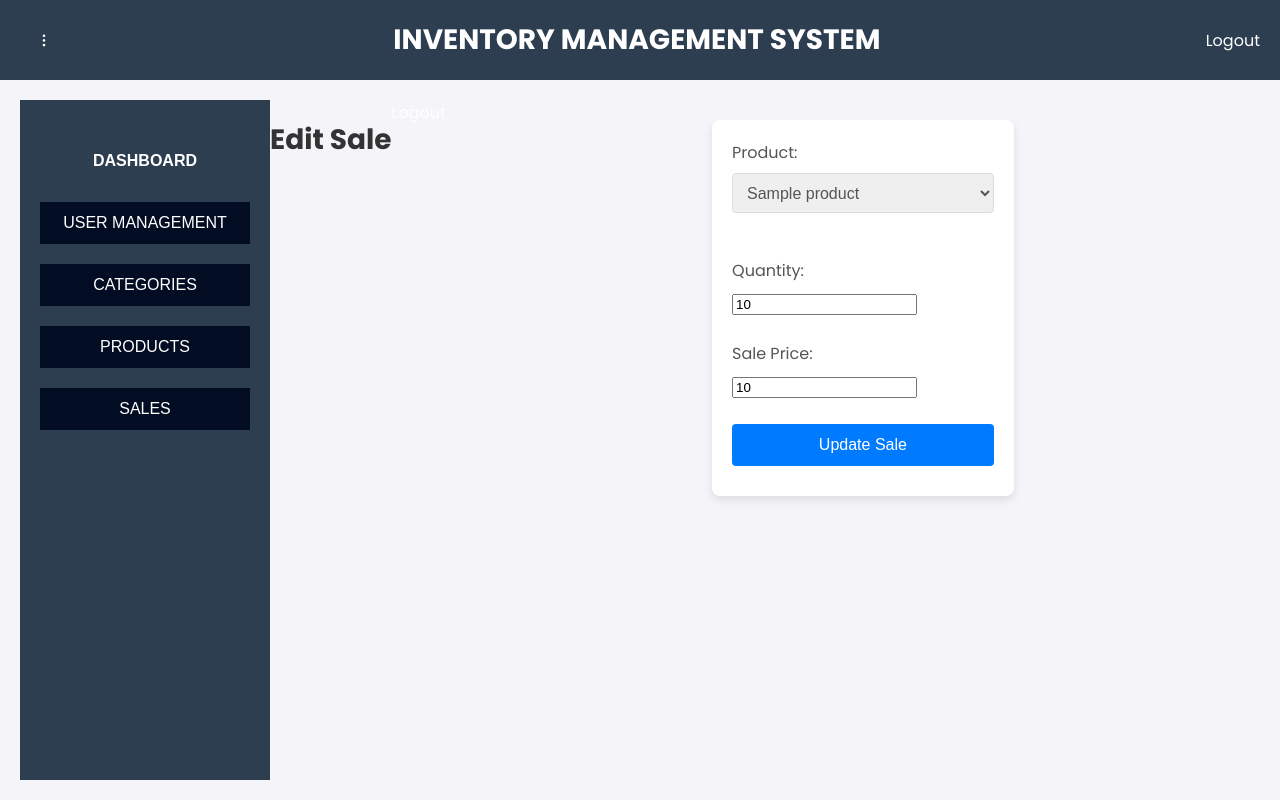
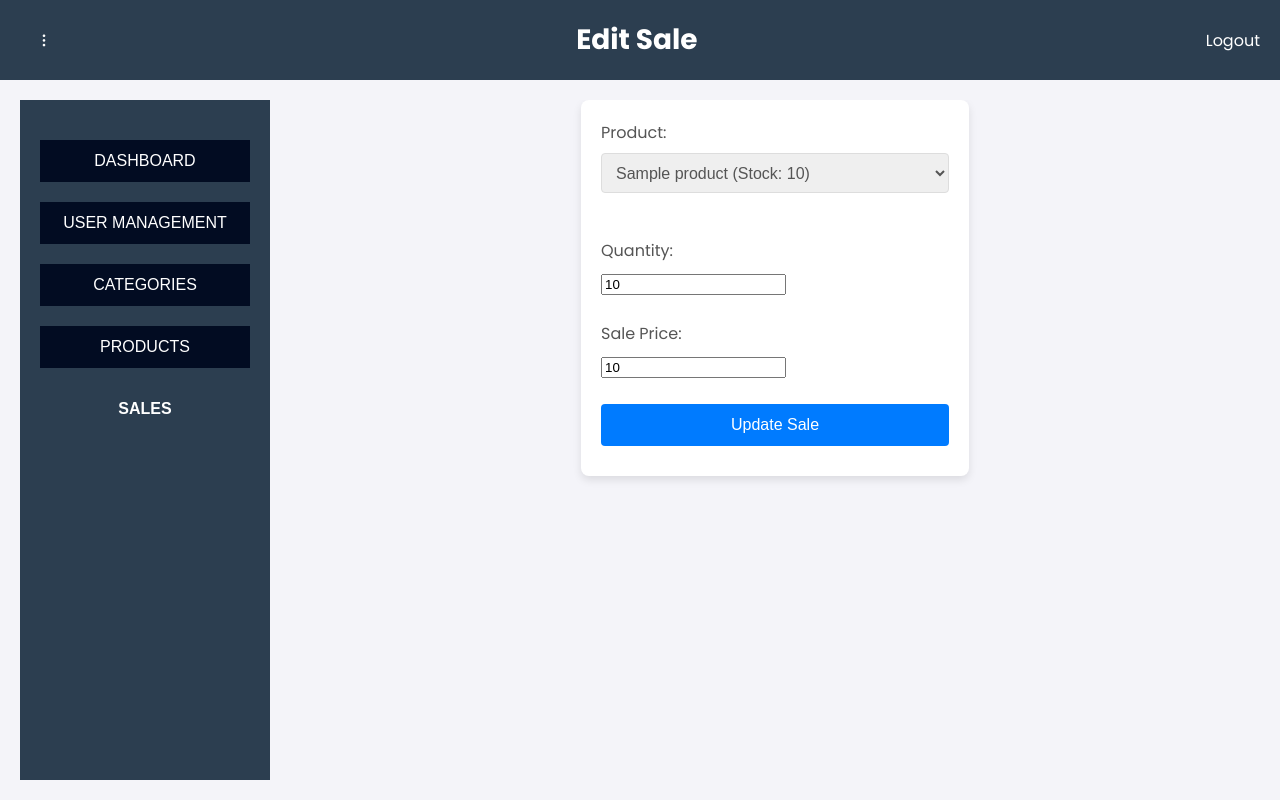
Before and after one commit to njeayyy/inventory, a PHP site: page /edit_sale.php?id=1 in a window 1280 px wide. Run offline with PHP 8.4, Linux system fonts and the light colour scheme; tables that the repository leaves empty or names only in its code hold one stand-in row (values such as "Sample post"); some libraries are stand-ins or nearby versions.

Commit message:
quantity adjust - edit sale

```diff
--- a/admin dashboard/admin/edit_sale.php
+++ b/admin dashboard/admin/edit_sale.php
@@ -21,7 +21,7 @@ if ($sale_result->num_rows === 0) {
 $sale = $sale_result->fetch_assoc();
 
 // Fetch products for the dropdown
-$product_result = $conn->query("SELECT id, product_name FROM products");
+$product_result = $conn->query("SELECT id, product_name, in_stock FROM products");
 
 if (!$product_result) {
     die("Failed to fetch products: " . $conn->error);
@@ -30,28 +30,51 @@ if (!$product_result) {
 // Handle form submission
 if ($_SERVER['REQUEST_METHOD'] === 'POST') {
     $product_id = $_POST['product_id'];
-    $quantity = $_POST['quantity'];
+    $new_quantity = $_POST['quantity'];
     $sale_price = $_POST['sale_price'];
-    $total_amount = $quantity * $sale_price;
+    $total_amount = $new_quantity * $sale_price;
 
-    // Update the sale in the database
-    $update_query = $conn->prepare("UPDATE sales SET product_id = ?, quantity = ?, sale_price = ?, total_amount = ? WHERE id = ?");
-    $update_query->bind_param("iiidi", $product_id, $quantity, $sale_price, $total_amount, $sale_id);
+    // Calculate the difference in quantities
+    $quantity_difference = $new_quantity - $sale['quantity'];
+    $old_product_id = $sale['product_id'];
 
-    if ($update_query->execute()) {
+    // Start transaction
+    $conn->begin_transaction();
+
+    try {
+        // Update the stock for the old product if the product is changed
+        if ($old_product_id != $product_id) {
+            $conn->query("UPDATE products SET in_stock = in_stock + {$sale['quantity']} WHERE id = $old_product_id");
+            $conn->query("UPDATE products SET in_stock = in_stock - $new_quantity WHERE id = $product_id");
+        } else {
+            // Adjust stock for the same product
+            $conn->query("UPDATE products SET in_stock = in_stock - $quantity_difference WHERE id = $product_id");
+        }
+
+        // Update the sale in the database
+        $update_query = $conn->prepare("UPDATE sales SET product_id = ?, quantity = ?, sale_price = ?, total_amount = ? WHERE id = ?");
+        $update_query->bind_param("iiidi", $product_id, $new_quantity, $sale_price, $total_amount, $sale_id);
+        if (!$update_query->execute()) {
+            throw new Exception("Failed to update sale: " . $update_query->error);
+        }
+
+        // Commit transaction
+        $conn->commit();
         header("Location: sales.php");
         exit();
-    } else {
-        die("Failed to update sale: " . $update_query->error);
+    } catch (Exception $e) {
+        $conn->rollback();
+        die("Error: " . $e->getMessage());
     }
 }
 ?>
 
 <!DOCTYPE html>
+<html lang="en">
 <head>
     <meta charset="UTF-8">
     <meta name="viewport" content="width=device-width, initial-scale=1.0">
-    <title>Admin Dashboard</title>
+    <title>Edit Sale</title>
     <link rel="stylesheet" href="dashboard.css">
     <link href="https://cdn.jsdelivr.net/npm/remixicon@3.6.0/fonts/remixicon.css" rel="stylesheet">
     <link href="https://fonts.googleapis.com/css2?family=Poppins:wght@100;200;300;400;500;600;700;800&display=swap" rel="stylesheet">
@@ -71,7 +94,7 @@ if ($_SERVER['REQUEST_METHOD'] === 'POST') {
                 </div>
             </div>
             <div class="title">
-                <h1>INVENTORY MANAGEMENT SYSTEM</h1>
+                <h1>Edit Sale</h1>
             </div>
             <div class="logout">
                 <a href="logout.php">Logout</a>
@@ -81,34 +104,27 @@ if ($_SERVER['REQUEST_METHOD'] === 'POST') {
         <div class="main-content">
             <aside class="sidebar">
                 <ul>
-                    <li><button class="active"><a href="dashboard.php">DASHBOARD</a></button></li>
+                    <li><button><a href="dashboard.php">DASHBOARD</a></button></li>
                     <li><button><a href="user_management.php">USER MANAGEMENT</a></button></li>
                     <li><button><a href="categories.php">CATEGORIES</a></button></li>
                     <li><button><a href="products.php">PRODUCTS</a></button></li>
-                    <li><button><a href="sales.php">SALES</a></button></li>
+                    <li><button class="active"><a href="sales.php">SALES</a></button></li>
                 </ul>
             </aside>
-            <div class="title">
-                <h1>Edit Sale</h1>
-            </div>
-            <div class="logout">
-                <a href="logout.php">Logout</a>
-            </div>
-        </header>
-        <div class="main-content">
+
             <section class="dashboard-content">
                 <form method="POST" action="edit_sale.php?id=<?= $sale_id ?>">
                     <label for="product_id">Product:</label>
                     <select name="product_id" required>
                         <?php while ($row = $product_result->fetch_assoc()) { ?>
                             <option value="<?= $row['id'] ?>" <?= $row['id'] == $sale['product_id'] ? 'selected' : '' ?>>
-                                <?= $row['product_name'] ?>
+                                <?= $row['product_name'] ?> (Stock: <?= $row['in_stock'] ?>)
                             </option>
                         <?php } ?>
                     </select><br><br>
 
                     <label for="quantity">Quantity:</label>
-                    <input type="number" name="quantity" value="<?= $sale['quantity'] ?>" required><br><br>
+                    <input type="number" name="quantity" value="<?= $sale['quantity'] ?>" min="1" required><br><br>
 
                     <label for="sale_price">Sale Price:</label>
                     <input type="number" step="0.01" name="sale_price" value="<?= $sale['sale_price'] ?>" required><br><br>
```
